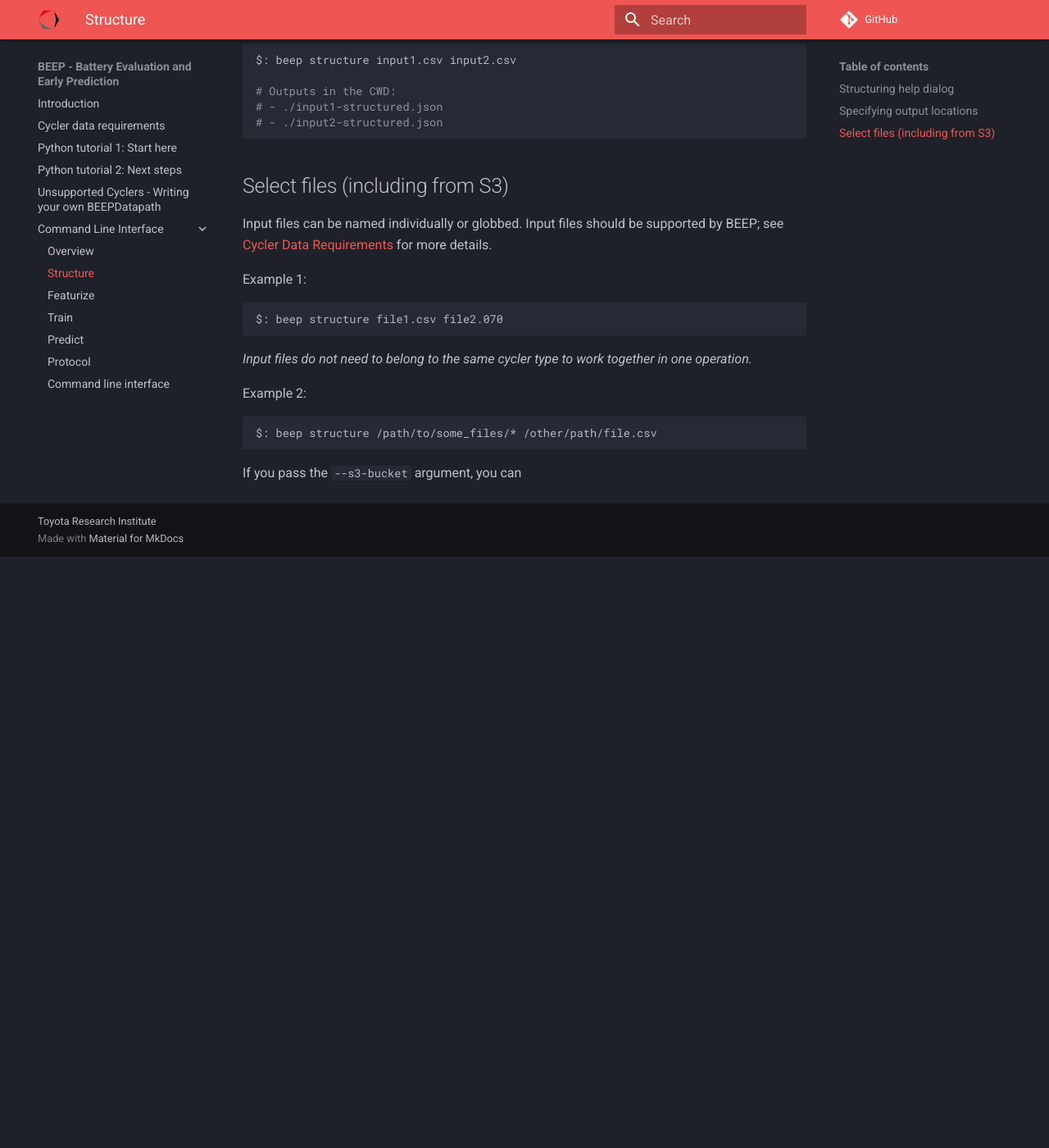
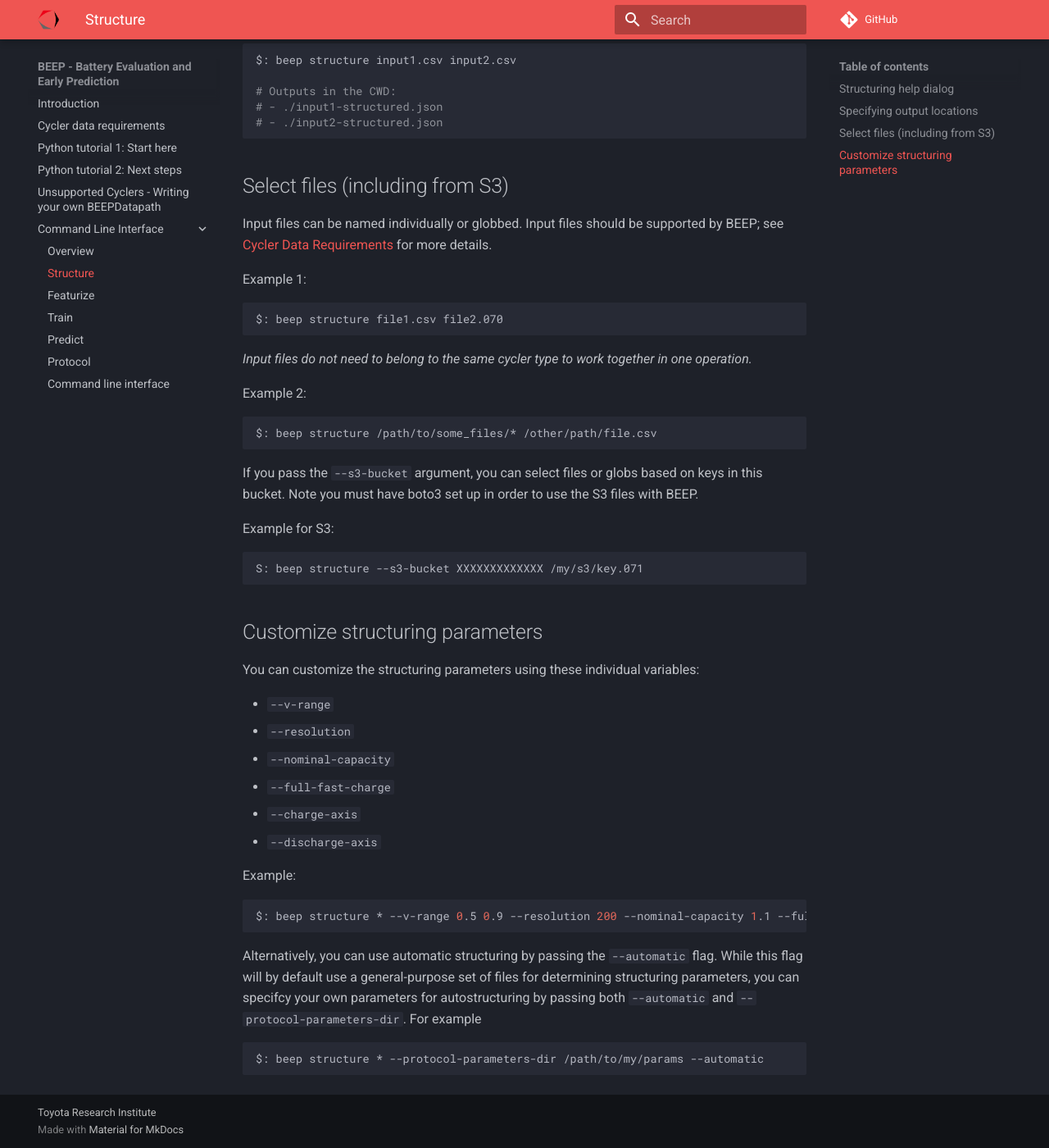
Before and after one commit to TRI-AMDD/beep, an MkDocs documentation site: the page built from docs_src/Command Line Interface/2 - structuring.md, in a window 1280 px wide and 1400 px high, scrolled down 2468 px. Shown: the whole window at 82% size. Built offline with MkDocs 1.6.1 and Material for MkDocs 9.7.7, drawn with Linux system fonts in a browser that asks for light colours; comment, search, counter and statistics services are not loaded; before the commit the page ends 3147 px from its top, so only the background shows below that.

Commit message:
structuring cli docs

````diff
--- a/docs_src/Command Line Interface/2 - structuring.md
+++ b/docs_src/Command Line Interface/2 - structuring.md
@@ -130,4 +130,42 @@
 
 
 
-If you pass the `--s3-bucket` argument, you can
+If you pass the `--s3-bucket` argument, you can select files or globs based on keys in this bucket. Note you
+must have boto3 set up in order to use the S3 files with BEEP.
+
+
+Example for S3:
+
+```shell
+S: beep structure --s3-bucket XXXXXXXXXXXXX /my/s3/key.071
+```
+
+
+
+
+## Customize structuring parameters
+
+You can customize the structuring parameters using these individual variables:
+
+- `--v-range`
+- `--resolution`
+- `--nominal-capacity`
+- `--full-fast-charge`
+- `--charge-axis`
+- `--discharge-axis`
+
+Example:
+
+```shell
+$: beep structure * --v-range 0.5 0.9 --resolution 200 --nominal-capacity 1.1 --full-fast-charge 0.9
+```
+
+
+Alternatively, you can use automatic structuring by passing the `--automatic` flag. While this flag will by default
+use a general-purpose set of files for determining structuring parameters, you can specifcy your own parameters for
+autostructuring by passing both `--automatic` and `--protocol-parameters-dir`. For example
+
+
+```shell
+$: beep structure * --protocol-parameters-dir /path/to/my/params --automatic
+```
````
Also changed, not shown: 1 other file.
